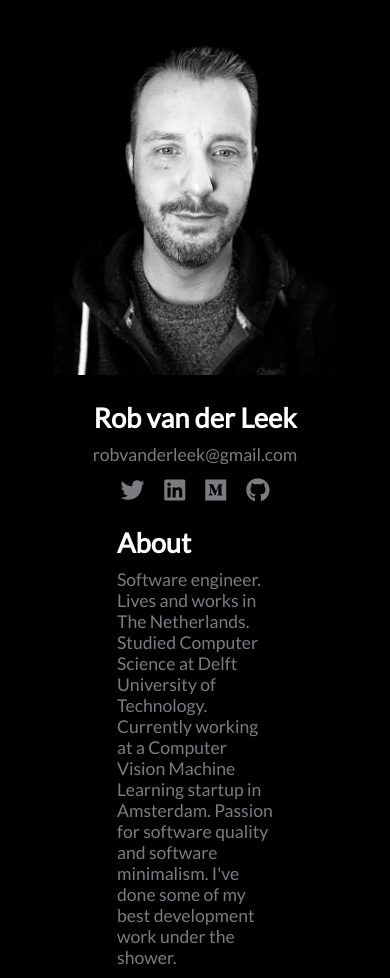
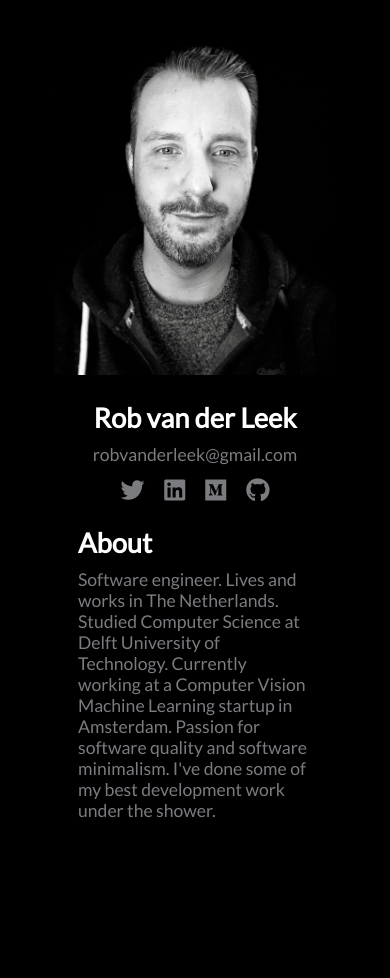
Before and after one commit to robvanderleek/robvanderleek.github.io, a React (Create React App) app: page / in a window 390 px wide. After the commit the page ends 844 px from the top, so only its background shows below. Built offline with nearby package versions, Linux system fonts and the light colour scheme.

Commit message:
A bit more responsive

```diff
--- a/src/App.js
+++ b/src/App.js
@@ -20,8 +20,11 @@ function App() {
             <Info>
                 <h2>About</h2>
                 <p>Software engineer. Lives and works in The Netherlands. Studied Computer Science at Delft
-                    University of Technology. Currently working at a Computer Vision Machine Learning startup
-                    in Amsterdam. Passion for software quality and software minimalism. I've done some of my best
+                    University of Technology. Currently working at a <a href="https://keplervision.eu">Computer
+                        Vision Machine Learning startup in Amsterdam</a>. Passion for software quality and software
+                    minimalism.
+                    I've done some of my
+                    best
                     development work under the shower.</p>
             </Info>
         </Main>
--- a/src/App.style.js
+++ b/src/App.style.js
@@ -30,7 +30,10 @@ export const Contact = styled.div`
 `;
 
 export const Info = styled.div`
-    width: 40%;
+    width: 60%;
+    @media (min-width: 1060px) {
+        width: 40%;
+    }
     & > h2 {
         font-size: 1.7rem;
         margin-bottom: 10px;
```
